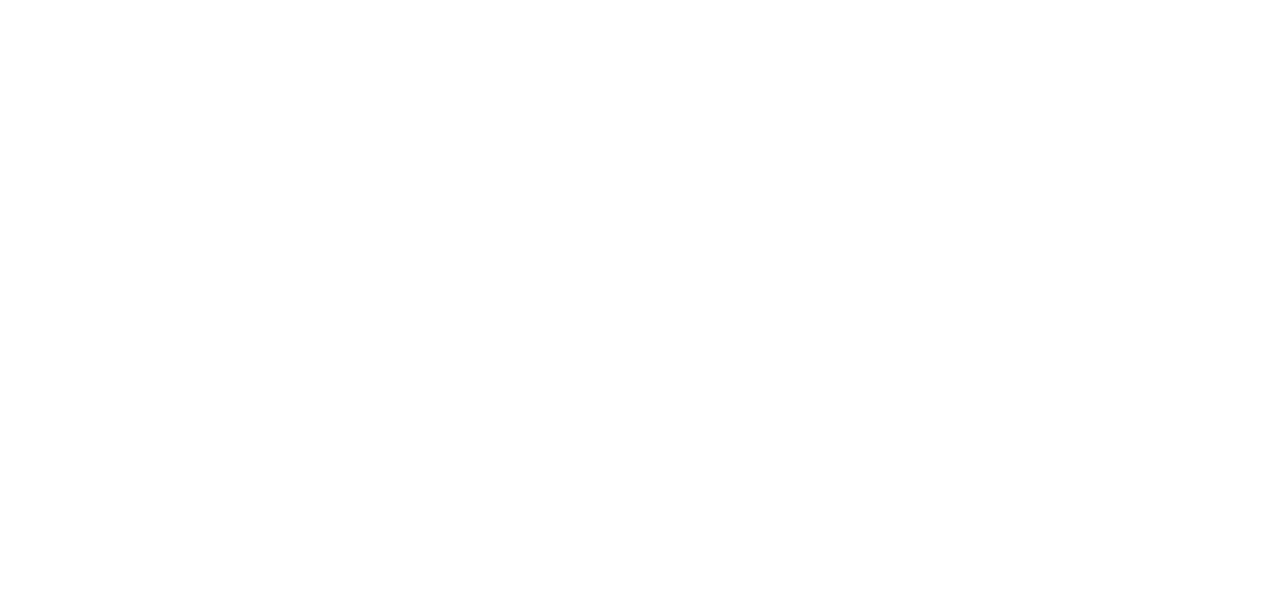
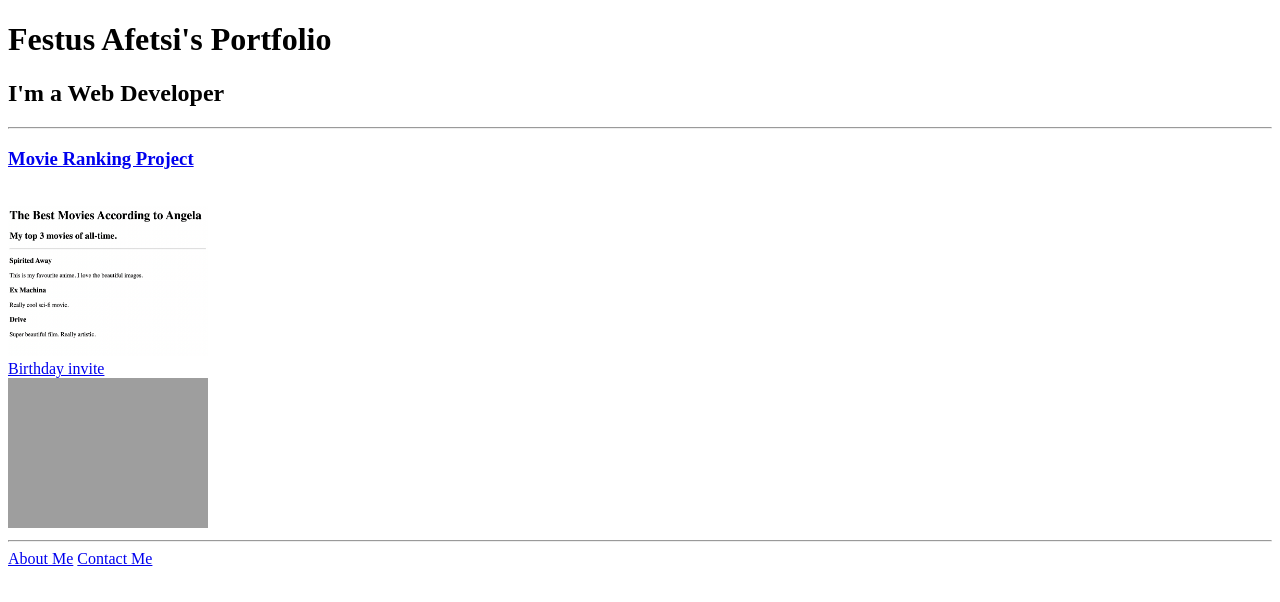
Before and after one commit to afestus/projectportfolio, a plain HTML site: page index.html in a window 1280 px wide. Drawn offline with Linux system fonts and the light colour scheme; grey boxes are pictures that could not be loaded.

Commit message:
Add files via upload

```diff
--- a/index.html
+++ b/index.html
@@ -1,4 +1,28 @@
-<!-- TODO 1: Create the HTML Boilerplate -->
+<!DOCTYPE html>
+<html lang="en">
+<head>
+    <meta charset="UTF-8">
+    <meta name="viewport" content="width=device-width, initial-scale=1.0">
+    <title>Festus Afetsi's Portfolio</title>
+</head>
+<body>
+    <h1>Festus Afetsi's Portfolio</h1>
+    <h2>I'm a Web Developer</h2>
+    <hr/>
+    <h3><a href="./public/movie-ranking.html">Movie Ranking Project </a></h3>
+    <br />
+    <img src="./assets/images/movie-ranking.png" alt="movies ranked" width="200" height="150"/>
+    <br />
+    <a href="./public/birthday-invite.html">Birthday invite</a>
+    <br />
+    <img src="./assets/images/birthday-invite.png" alt="Birthday Invite" width="200" height="150"/>
+    <hr />
+    <a href="./public/about.html">About Me</a>
+    <a href="./public/contact.html">Contact Me</a>
+
+
+</body>
+</html>
 
 <!-- TODO 2: Add Your previous projects' HTML into the public folder -->
 
```
